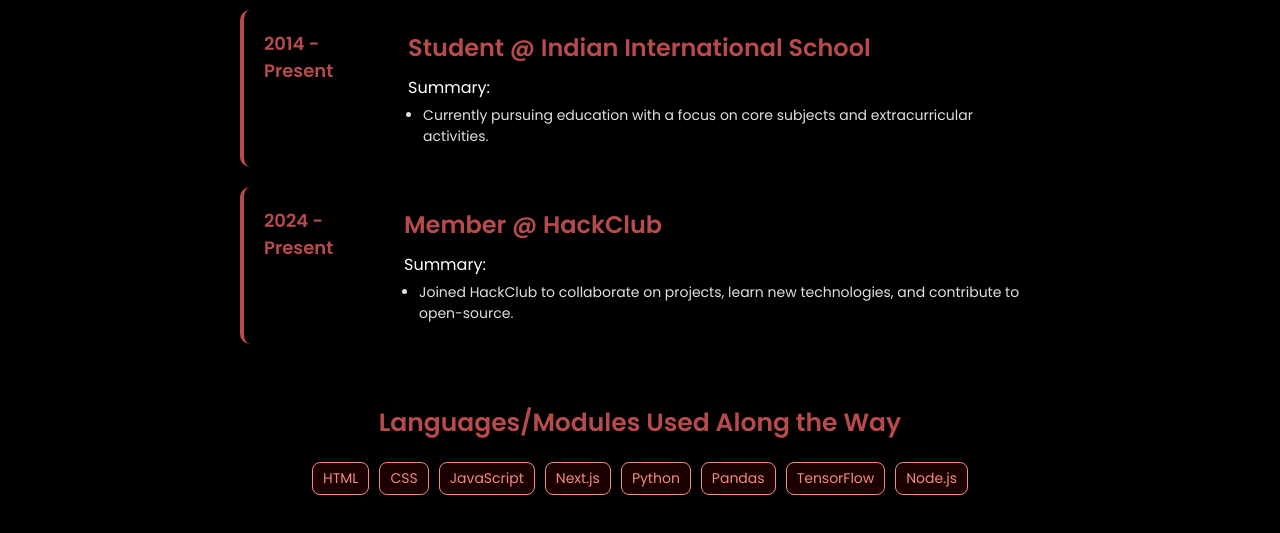
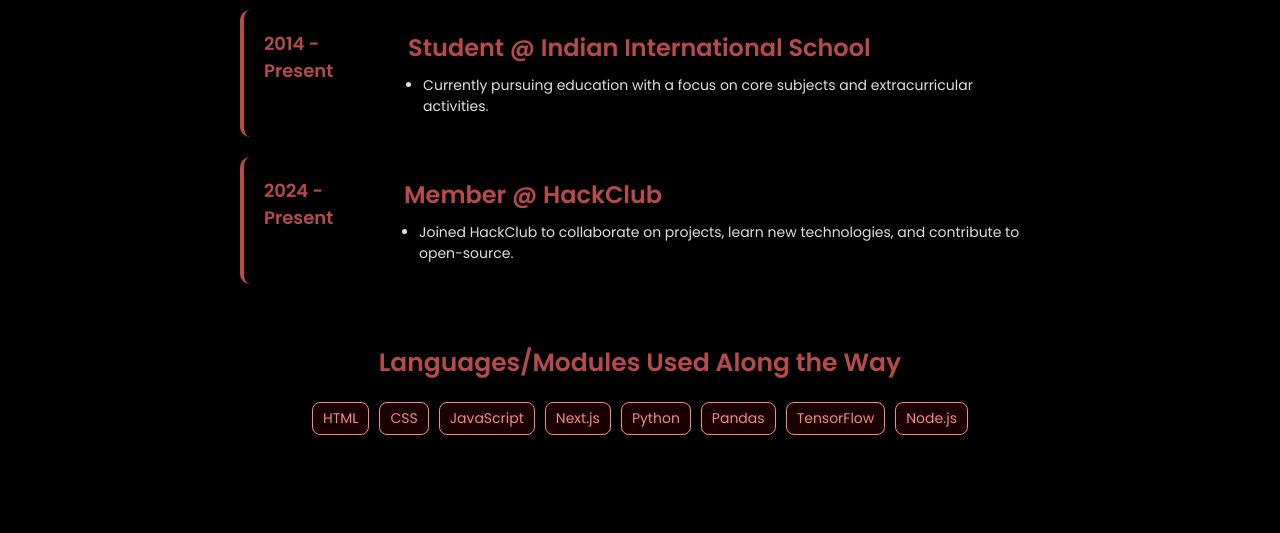
Before and after one commit to Akshatbigman/Its-Akshat, a plain HTML site: page resume.html in a window 1280 px wide. Shown: the part 153-686 px from the top of the page. Drawn offline with nearby package versions, Linux system fonts and the light colour scheme.

Commit message:
Update resume.html

```diff
--- a/resume.html
+++ b/resume.html
@@ -28,7 +28,6 @@
                 <div class="timeline-year">2014 - Present</div>
                 <div class="timeline-content">
                     <h2>Student @ Indian International School</h2>
-                    <p>Summary:</p>
                     <ul>
                         <li>Currently pursuing education with a focus on core subjects and extracurricular activities.</li>
                     </ul>
@@ -39,7 +38,6 @@
                 <div class="timeline-year">2024 - Present</div>
                 <div class="timeline-content">
                     <h2>Member @ HackClub</h2>
-                    <p>Summary:</p>
                     <ul>
                         <li>Joined HackClub to collaborate on projects, learn new technologies, and contribute to open-source.</li>
                     </ul>
```
